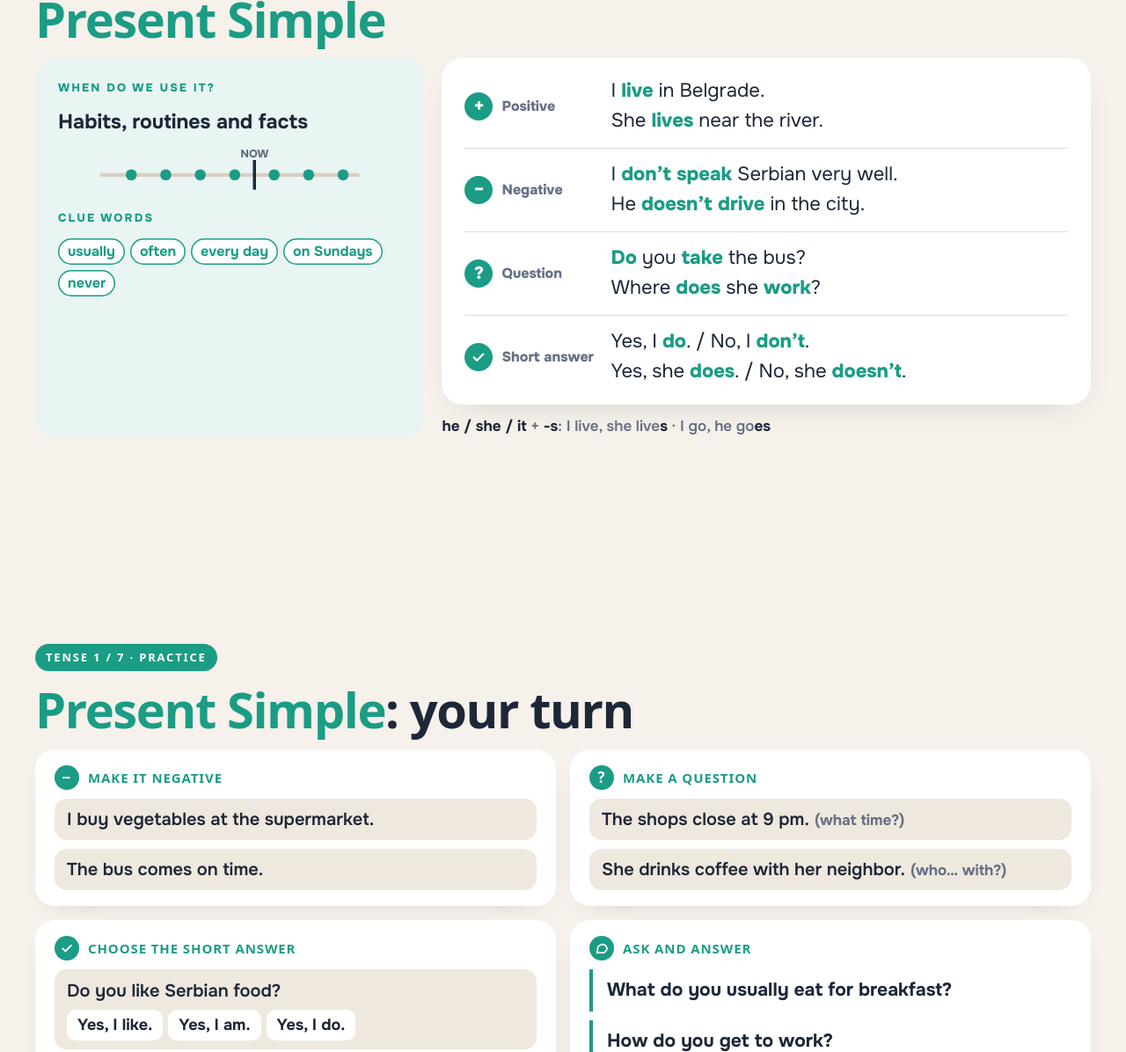
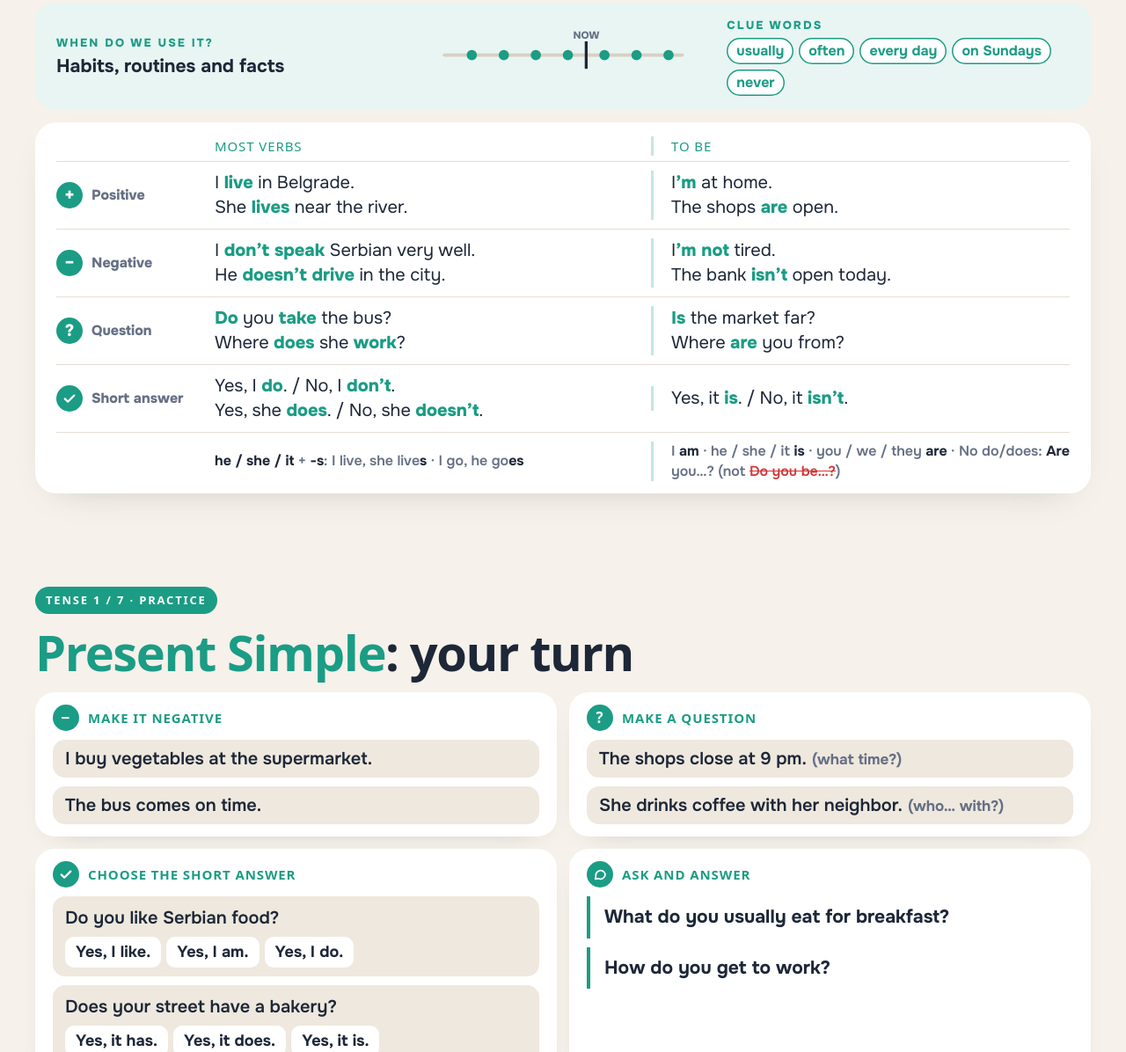
Before and after one commit to tanyapzk/lessons, a plain HTML site: page life-in-serbia/index.html in a window 1280 px wide. Shown: the part 3138-4334 px from the top of the page at 88% size. Drawn offline with Linux system fonts and the light colour scheme; a web font is replaced by a local one.

Commit message:
Life in Serbia: add to be forms and practice to every tense
Co-Authored-By: Claude Opus 5.5 <noreply@anthropic.com>

```diff
--- a/life-in-serbia/index.html
+++ b/life-in-serbia/index.html
@@ -90,29 +90,30 @@ b.hl{color:var(--c);font-weight:800}
 .tcard .ex{font-size:16px;font-style:italic;background:color-mix(in srgb,var(--c) 9%,white);border-radius:10px;padding:6px 10px}
 
 /* rule screen */
-.rule{display:grid;grid-template-columns:minmax(0,.9fr) minmax(0,1.5fr);gap:20px;align-items:stretch}
-.rule .side{background:color-mix(in srgb,var(--c) 10%,white);border-radius:24px;padding:24px 26px;display:flex;flex-direction:column;gap:14px}
-.rule .side .lab{font-weight:800;font-size:13px;letter-spacing:.16em;text-transform:uppercase;color:var(--c)}
-.rule .side .use{font-size:23px;font-weight:700;line-height:1.3}
-.rule .side svg.tl{width:100%;height:56px}
+.ruletop{display:grid;grid-template-columns:minmax(0,1.2fr) minmax(0,1fr) minmax(0,1.2fr);gap:24px;align-items:center;background:color-mix(in srgb,var(--c) 10%,white);border-radius:22px;padding:16px 24px;margin-bottom:14px}
+.ruletop .lab{font-weight:800;font-size:13px;letter-spacing:.16em;text-transform:uppercase;color:var(--c);margin-bottom:4px}
+.ruletop .use{font-size:21px;font-weight:700;line-height:1.3}
+.ruletop svg.tl{width:100%;height:52px}
 .sig{display:flex;flex-wrap:wrap;gap:6px}
 .sig span{font-size:16px;font-weight:700;padding:3px 11px;border-radius:99px;background:#fff;color:var(--c);box-shadow:inset 0 0 0 1.5px var(--c)}
-.forms{background:var(--card);border-radius:24px;padding:8px 26px;box-shadow:0 14px 40px -28px rgba(29,39,56,.35)}
-.forms .fr{display:grid;grid-template-columns:150px minmax(0,1fr);gap:16px;align-items:center;padding:14px 0;border-top:1px solid var(--line)}
-.forms .fr:first-child{border-top:0}
+.forms{background:var(--card);border-radius:24px;padding:4px 24px;box-shadow:0 14px 40px -28px rgba(29,39,56,.35)}
+.forms .fr{display:grid;grid-template-columns:160px minmax(0,1fr) minmax(0,1fr);gap:20px;align-items:center;padding:10px 0;border-top:1px solid var(--line)}
+.forms .fr.fh{border-top:0;padding:12px 0 6px;font-family:var(--f-h);font-size:15px;letter-spacing:.06em;text-transform:uppercase;color:var(--c)}
+.forms .fr.fh div:last-child{display:inline-flex}
+.forms .fr > .fx:last-of-type{padding-left:20px;border-left:3px solid color-mix(in srgb,var(--c) 25%,white)}
+.forms .fr.fh > div:last-child, .forms .fr.fn > div:last-child{padding-left:20px;border-left:3px solid color-mix(in srgb,var(--c) 25%,white)}
 .forms .fl{font-weight:800;font-size:16px;color:var(--muted);display:flex;align-items:center;gap:10px}
-.forms .fl i{width:32px;height:32px;border-radius:50%;background:var(--c);color:#fff;font-style:normal;display:grid;place-items:center;font-size:20px;font-weight:800;flex:none}
-.forms .fx{font-size:22px;line-height:1.45}
-.forms .fx div + div{margin-top:2px}
-.extra{margin-top:12px;font-size:17px;color:var(--muted);font-weight:600}
-.extra b{color:var(--ink)}
+.forms .fl i{width:30px;height:30px;border-radius:50%;background:var(--c);color:#fff;font-style:normal;display:grid;place-items:center;font-size:19px;font-weight:800;flex:none}
+.forms .fx{font-size:20px;line-height:1.4}
+.extra{font-size:16px;color:var(--muted);font-weight:600;line-height:1.4}
+.extra b{color:var(--ink)} .extra s{color:var(--no)}
 
 /* practice screen */
-.prac{display:grid;grid-template-columns:repeat(2,minmax(0,1fr));gap:16px}
-.pbox{background:var(--card);border-radius:22px;padding:18px 22px;box-shadow:0 10px 30px -24px rgba(29,39,56,.4);display:flex;flex-direction:column;gap:10px}
+.prac{display:grid;grid-template-columns:repeat(2,minmax(0,1fr));gap:14px}
+.pbox{background:var(--card);border-radius:22px;padding:14px 20px;box-shadow:0 10px 30px -24px rgba(29,39,56,.4);display:flex;flex-direction:column;gap:10px}
 .pbox h3{font-family:var(--f-h);font-size:15px;letter-spacing:.06em;text-transform:uppercase;color:var(--c);display:flex;align-items:center;gap:10px}
-.pbox h3 i{width:28px;height:28px;border-radius:50%;background:var(--c);color:#fff;font-style:normal;display:grid;place-items:center;font-size:17px;flex:none}
-.rv{text-align:left;border-radius:14px;background:var(--soft);padding:10px 14px;font-size:20px;font-weight:600;line-height:1.35}
+.pbox h3 i{width:30px;height:30px;border-radius:50%;font-weight:800;text-transform:none;background:var(--c);color:#fff;font-style:normal;display:grid;place-items:center;font-size:17px;flex:none}
+.rv{text-align:left;border-radius:14px;background:var(--soft);padding:8px 14px;font-size:20px;font-weight:600;line-height:1.35}
 .rv .cue{color:var(--muted);font-weight:700;font-size:17px;margin-left:6px}
 .rv .a{display:none;color:var(--ok);font-weight:800;margin-top:4px}
 .rv.on{background:color-mix(in srgb,var(--ok) 10%,white)}
@@ -123,6 +124,9 @@ b.hl{color:var(--c);font-weight:800}
 .sa .opts button{font-size:18px;font-weight:700;padding:4px 12px;border-radius:10px;background:#fff}
 .sa .opts button.no{color:var(--no);text-decoration:line-through;background:color-mix(in srgb,var(--no) 10%,white)}
 .sa .opts button.yes{color:#fff;background:var(--ok)}
+.pbox.wide{grid-column:1/-1}
+.be3{display:grid;grid-template-columns:repeat(3,minmax(0,1fr));gap:10px}
+.pbox.wide h3 i{font-size:14px}
 .ask{font-size:21px;font-weight:700;padding:8px 0 8px 16px;border-left:4px solid var(--c)}
 
 /* sorting */
@@ -211,7 +215,8 @@ body.picking .bucket{border-style:solid}
   .hero{grid-template-columns:1fr;min-height:auto;gap:30px}
   .map,.speak{grid-template-columns:repeat(2,minmax(0,1fr))}
   .buckets{grid-template-columns:repeat(2,minmax(0,1fr))}
-  .rule{grid-template-columns:1fr}
+  .ruletop{grid-template-columns:1fr}
+  .be3{grid-template-columns:1fr}
   .blist{grid-template-columns:1fr}
   .match{gap:12px 40px}
 }
@@ -219,6 +224,8 @@ body.picking .bucket{border-style:solid}
   body{font-size:18px;padding:0 16px 100px}
   .qgrid,.wlist,.map,.speak,.roul,.buckets,.prac{grid-template-columns:1fr}
   .forms .fr{grid-template-columns:1fr;gap:6px}
+  .forms .fr > .fx:last-of-type,.forms .fr.fh > div:last-child,.forms .fr.fn > div:last-child{padding-left:0;border-left:0}
+  .forms .fr.fh{display:none}
   .match{gap:10px 22px}
   .mi{font-size:16px;padding:10px 12px}
   .story,.typed{font-size:20px}
@@ -472,39 +479,63 @@ TENSES.forEach((t, i) => {
 });
 document.querySelectorAll('#mapGrid .tcard').forEach((a, i) => a.href = '#ten-' + TENSES[i].k);
 
+/* ---------- to be inside each tense ---------- */
+const BE = {
+ ps:{ title:"to be", pos:["I[’m] at home.","The shops [are] open."], neg:["I[’m not] tired.","The bank [isn’t] open today."], q:["[Is] the market far?","Where [are] you from?"], sh:["Yes, it [is]. / No, it [isn’t]."],
+      note:"I <b>am</b> · he / she / it <b>is</b> · you / we / they <b>are</b> · No do/does: <b>Are</b> you…? (not <s>Do you be…?</s>)",
+      p:[["The museum is open on Mondays.","negative","The museum isn’t open on Mondays."],["You are from Novi Sad.","question","Are you from Novi Sad?"],["Is your flat big?","short answer: no","No, it isn’t."]] },
+ pc:{ title:"to be = the helper", pos:["I [am] working.","She [is] / They [are] working."], neg:["I[’m not] working.","He [isn’t] / We [aren’t] working."], q:["[Am] I late?","[Is] he / [Are] you working?"], sh:["Yes, he [is]. / No, they [aren’t]."],
+      note:"No to be = mistake: <s>I working</s> → I<b>’m</b> working · <s>She cooking</s> → She<b>’s</b> cooking",
+      p:[["She is working today.","negative","She isn’t working today."],["They are waiting outside.","question","Are they waiting outside?"],["Are you listening?","short answer: yes","Yes, I am."]] },
+ pas:{ title:"to be", pos:["I [was] tired.","They [were] at the market."], neg:["It [wasn’t] expensive.","We [weren’t] at home."], q:["[Was] the bus late?","Where [were] you?"], sh:["Yes, it [was]. / No, we [weren’t]."],
+      note:"I / he / she / it <b>was</b> · you / we / they <b>were</b> · No did: <b>Were</b> you…? (not <s>Did you be…?</s>)",
+      p:[["The tickets were cheap.","negative","The tickets weren’t cheap."],["Milan was at the market.","question","Was Milan at the market?"],["Were you tired after the trip?","short answer: yes","Yes, I was."]] },
+ pac:{ title:"to be = the helper", pos:["I / she [was] walking.","You / we / they [were] walking."], neg:["I [wasn’t] walking.","They [weren’t] walking."], q:["[Was] she walking?","[Were] they walking?"], sh:["Yes, she [was]. / No, they [weren’t]."],
+      note:"I / he / she / it <b>was</b> + -ing · you / we / they <b>were</b> + -ing",
+      p:[["I was sleeping at 10 pm.","negative","I wasn’t sleeping at 10 pm."],["They were having lunch.","question","Were they having lunch?"],["Was it snowing?","short answer: no","No, it wasn’t."]] },
+ pp:{ title:"to be", pos:["I[’ve been] to Novi Sad.","She [has been] busy this week."], neg:["I [haven’t been] to Niš.","It [hasn’t been] easy."], q:["[Have] you ever [been] to Zlatibor?","How long [have] you [been] here?"], sh:["Yes, I [have]. / No, I [haven’t]."],
+      note:"be → <b>been</b> · <b>been to</b> a place = visited and came back",
+      p:[["I’ve been to the fortress.","negative","I haven’t been to the fortress."],["She has been here before.","question","Has she been here before?"],["Have you ever been to Niš?","short answer: no","No, I haven’t."]] },
+ gt:{ title:"to be", pos:["It[’s going to be] cold.","I[’m going to be] late."], neg:["We [aren’t going to be] at home.","It [isn’t going to be] easy."], q:["[Are] you [going to be] free on Friday?","Where [are] you [going to be]?"], sh:["Yes, I [am]. / No, I[’m not]."],
+      note:"am / is / are + going to + <b>be</b>",
+      p:[["It’s going to be hot tomorrow.","negative","It isn’t going to be hot tomorrow."],["You’re going to be at home.","question","Are you going to be at home?"],["Are they going to be late?","short answer: yes","Yes, they are."]] },
+ will:{ title:"to be", pos:["I[’ll be] at home.","It[’ll be] sunny."], neg:["The shop [won’t be] open.","It [won’t be] expensive."], q:["[Will] you [be] at the party?","When [will] it [be] ready?"], sh:["Yes, I [will]. / No, I [won’t]."],
+      note:"will + <b>be</b> (not <s>will is</s>, not <s>will are</s>)",
+      p:[["The bank will be open.","negative","The bank won’t be open."],["She’ll be at work.","question","Will she be at work?"],["Will you be free tomorrow?","short answer: yes","Yes, I will."]] }
+};
+const CHECK = '<svg width="18" height="18" viewBox="0 0 24 24" fill="none" stroke="#fff" stroke-width="3" stroke-linecap="round" stroke-linejoin="round"><path d="M5 12.5l4.5 4.5L19 7.5"/></svg>';
+const cell = arr => `<div class="fx">${arr.map(x => `<div>${hl(x)}</div>`).join('')}</div>`;
+
 /* ---------- Part 1: tense by tense ---------- */
 TENSES.forEach((t, i) => {
-  const n = `${i + 1} / ${TENSES.length}`;
+  const n = `${i + 1} / ${TENSES.length}`, b = BE[t.k];
+  const row = (sym, lab, a, c) => `<div class="fr"><div class="fl"><i>${sym}</i>${lab}</div>${cell(a)}${cell(c)}</div>`;
   const rule = el('section', 'track t-' + t.k);
   rule.id = 'ten-' + t.k;
   rule.innerHTML = `
     <div class="thead"><span class="num">Tense ${n}</span><h2><span class="c">${t.name}</span></h2></div>
-    <div class="rule">
-      <div class="side">
-        <div class="lab">When do we use it?</div>
-        <div class="use">${t.use}</div>
-        ${tl(t.k)}
-        <div class="lab">Clue words</div>
-        <div class="sig">${t.sig.map(s => `<span>${s}</span>`).join('')}</div>
-      </div>
-      <div>
-        <div class="forms">
-          <div class="fr"><div class="fl"><i>+</i>Positive</div><div class="fx">${t.pos.map(x => `<div>${hl(x)}</div>`).join('')}</div></div>
-          <div class="fr"><div class="fl"><i>−</i>Negative</div><div class="fx">${t.neg.map(x => `<div>${hl(x)}</div>`).join('')}</div></div>
-          <div class="fr"><div class="fl"><i>?</i>Question</div><div class="fx">${t.q.map(x => `<div>${hl(x)}</div>`).join('')}</div></div>
-          <div class="fr"><div class="fl"><i><svg width="18" height="18" viewBox="0 0 24 24" fill="none" stroke="#fff" stroke-width="3" stroke-linecap="round" stroke-linejoin="round"><path d="M5 12.5l4.5 4.5L19 7.5"/></svg></i>Short answer</div><div class="fx">${t.sh.map(x => `<div>${hl(x)}</div>`).join('')}</div></div>
-        </div>
-        <div class="extra">${t.extra}</div>
-      </div>
+    <div class="ruletop">
+      <div><div class="lab">When do we use it?</div><div class="use">${t.use}</div></div>
+      <div>${tl(t.k)}</div>
+      <div><div class="lab">Clue words</div><div class="sig">${t.sig.map(s => `<span>${s}</span>`).join('')}</div></div>
+    </div>
+    <div class="forms">
+      <div class="fr fh"><div></div><div>Most verbs</div><div>${b.title}</div></div>
+      ${row('+', 'Positive', t.pos, b.pos)}
+      ${row('−', 'Negative', t.neg, b.neg)}
+      ${row('?', 'Question', t.q, b.q)}
+      ${row(CHECK, 'Short answer', t.sh, b.sh)}
+      <div class="fr fn"><div></div><div class="extra">${t.extra}</div><div class="extra">${b.note}</div></div>
     </div>`;
   const prac = el('section', 'track t-' + t.k);
   prac.innerHTML = `
     <div class="thead"><span class="num">Tense ${n} · Practice</span><h2><span class="c">${t.name}</span>: your turn</h2></div>
     <div class="prac">
-      <div class="pbox"><h3><i>−</i>Make it negative</h3>${t.negP.map(([a, b]) => `<button class="rv">${a}<div class="a">${b}</div></button>`).join('')}</div>
-      <div class="pbox"><h3><i>?</i>Make a question</h3>${t.qP.map(([a, cue, b]) => `<button class="rv">${a}<span class="cue">(${cue})</span><div class="a">${b}</div></button>`).join('')}</div>
-      <div class="pbox"><h3><i><svg width="16" height="16" viewBox="0 0 24 24" fill="none" stroke="#fff" stroke-width="3" stroke-linecap="round" stroke-linejoin="round"><path d="M5 12.5l4.5 4.5L19 7.5"/></svg></i>Choose the short answer</h3>${t.saP.map(([q, o]) => `<div class="sa" data-a="${o[0]}"><div class="q">${q}</div><div class="opts">${shuffle(o).map(x => `<button>${x}</button>`).join('')}</div></div>`).join('')}</div>
+      <div class="pbox"><h3><i>−</i>Make it negative</h3>${t.negP.map(([a, c]) => `<button class="rv">${a}<div class="a">${c}</div></button>`).join('')}</div>
+      <div class="pbox"><h3><i>?</i>Make a question</h3>${t.qP.map(([a, cue, c]) => `<button class="rv">${a}<span class="cue">(${cue})</span><div class="a">${c}</div></button>`).join('')}</div>
+      <div class="pbox"><h3><i>${CHECK}</i>Choose the short answer</h3>${t.saP.map(([q, o]) => `<div class="sa" data-a="${o[0]}"><div class="q">${q}</div><div class="opts">${shuffle(o).map(x => `<button>${x}</button>`).join('')}</div></div>`).join('')}</div>
       <div class="pbox"><h3><i><svg width="16" height="16" viewBox="0 0 24 24" fill="none" stroke="#fff" stroke-width="2.6" stroke-linecap="round" stroke-linejoin="round"><path d="M21 12a8 8 0 0 1-11.6 7.1L4 20l1-4.6A8 8 0 1 1 21 12z"/></svg></i>Ask and answer</h3>${t.ask.map(q => `<div class="ask">${q}</div>`).join('')}</div>
+      <div class="pbox wide"><h3><i>be</i>With to be</h3><div class="be3">${b.p.map(([a, cue, c]) => `<button class="rv">${a}<span class="cue">(${cue})</span><div class="a">${c}</div></button>`).join('')}</div></div>
     </div>`;
   $('#tenses').append(rule, prac);
 });
```
